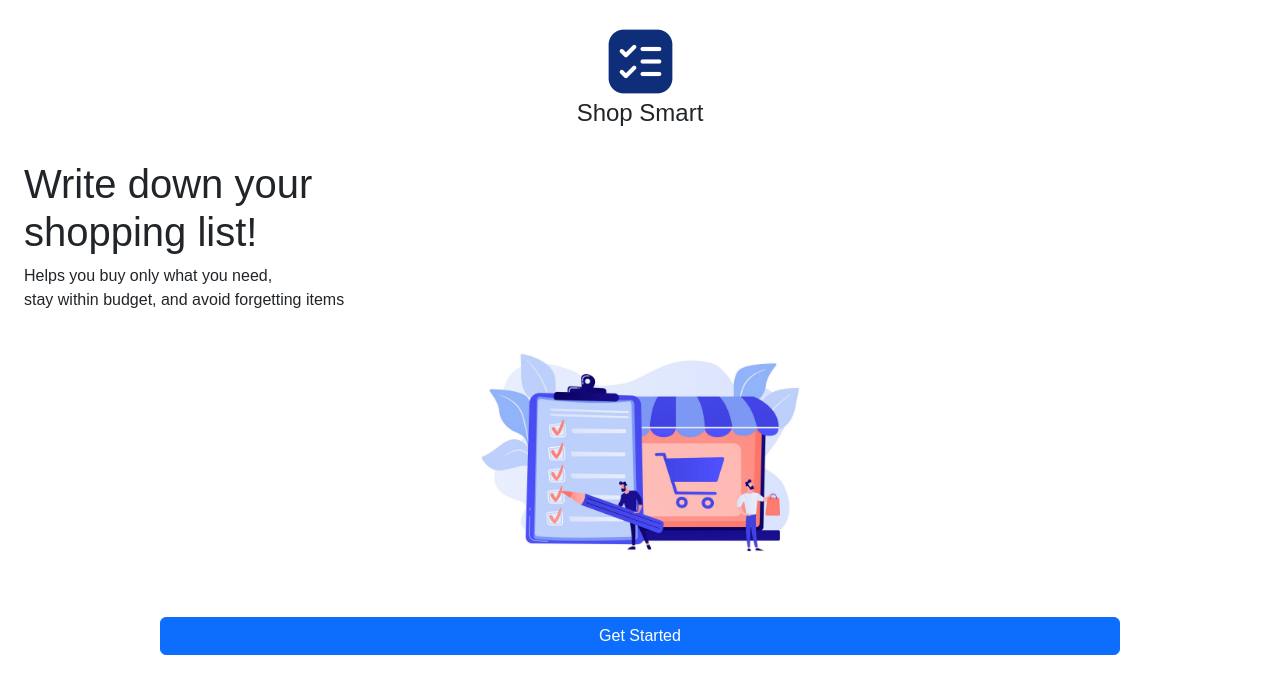
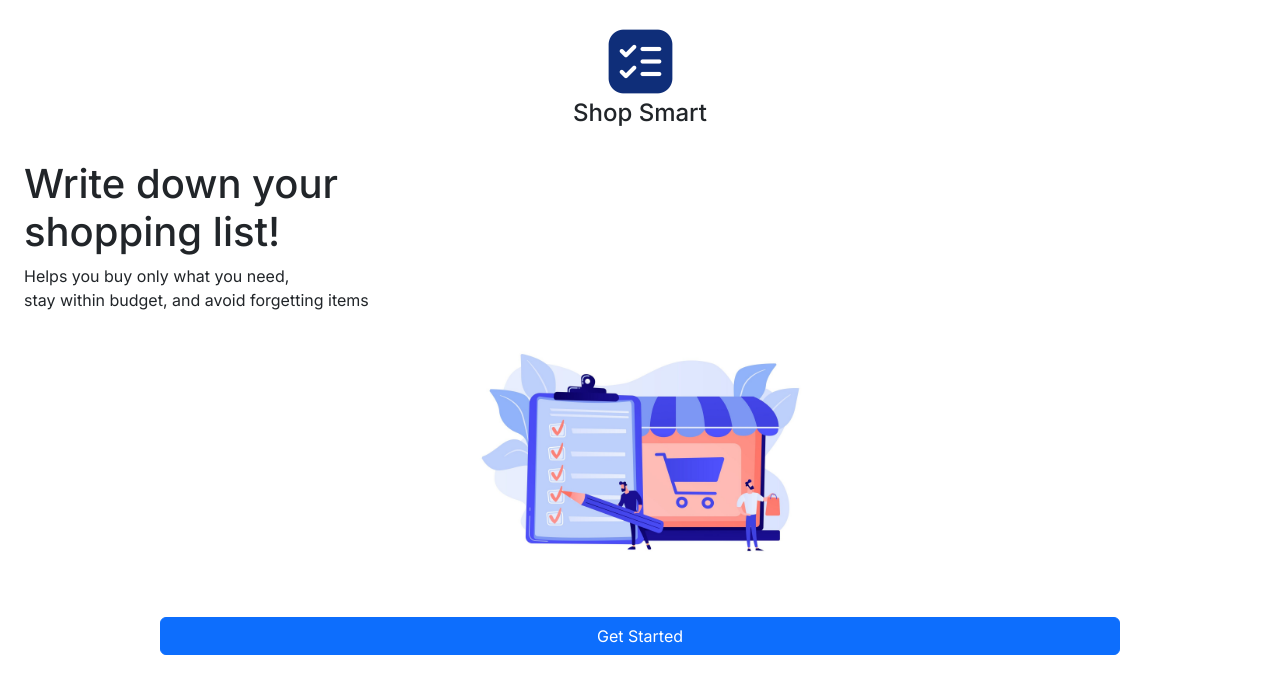
Before and after one commit to prajeesh-mp/shop-smart, a React (Create React App) app: page / in a window 1280 px wide. Shown: the top 694 px of the page. Built offline with nearby package versions, Linux system fonts and the light colour scheme.

Commit message:
Update: Styles

```diff
--- a/src/index.css
+++ b/src/index.css
@@ -1,14 +1,10 @@
-@import url("https://fonts.googleapis.com/css2?family=Poppins:wght@200;300;400;500;600;700&display=swap");
+@import url("https://fonts.googleapis.com/css2?family=Inter:wght@100..900&display=swap");
 
 body {
   margin: 0;
-  font-family: "Poppins", sans-serif;
+  font-family: "Inter", sans-serif;
   -webkit-font-smoothing: antialiased;
   -moz-osx-font-smoothing: grayscale;
-}
-
-code {
-  font-family: "Poppins", sans-serif;
 }
 
 .login {
@@ -19,12 +15,6 @@
   justify-content: center;
   align-items: center;
   padding: 15px;
-}
-
-/* Style for the notebook appearance */
-body {
-  background-color: #f8f9fa;
-  font-family: "Arial", sans-serif;
 }
 
 .container {
```
